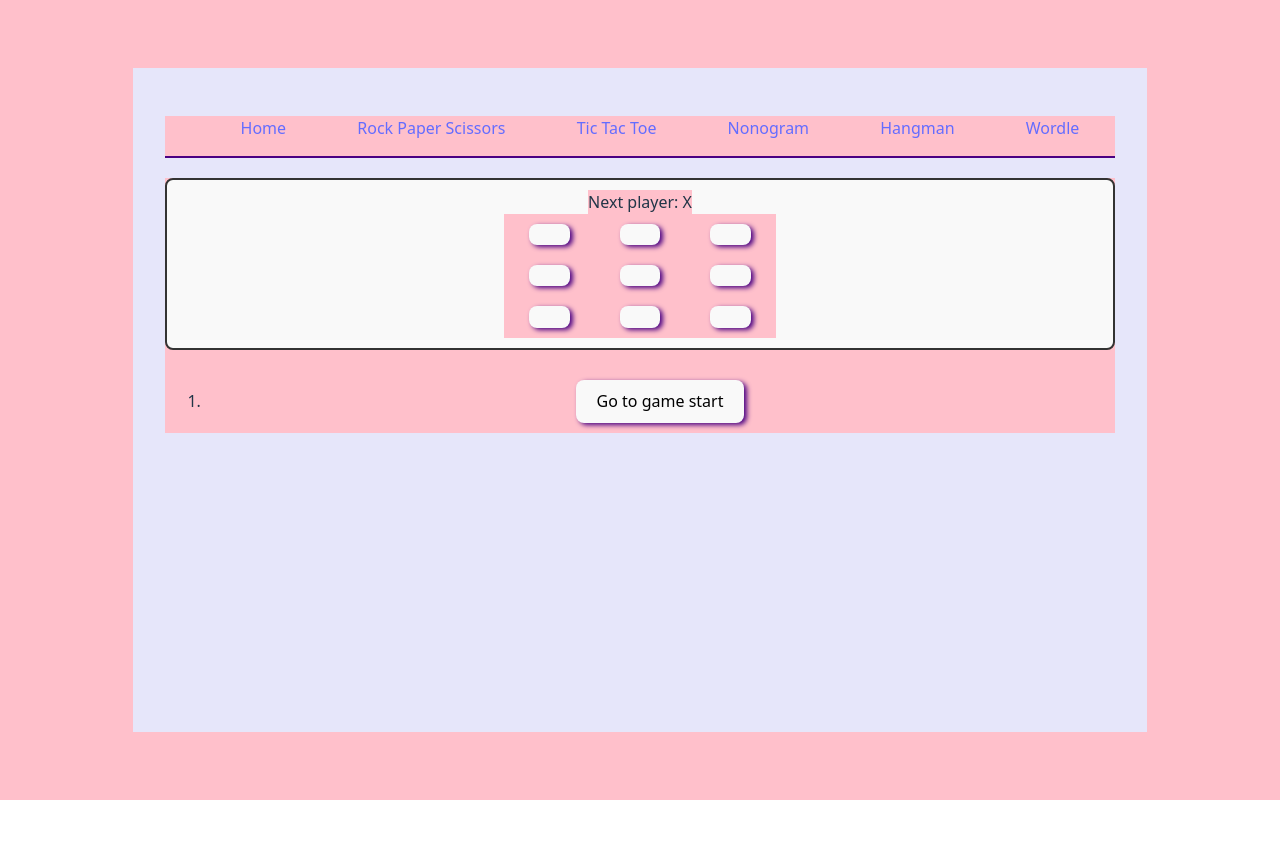
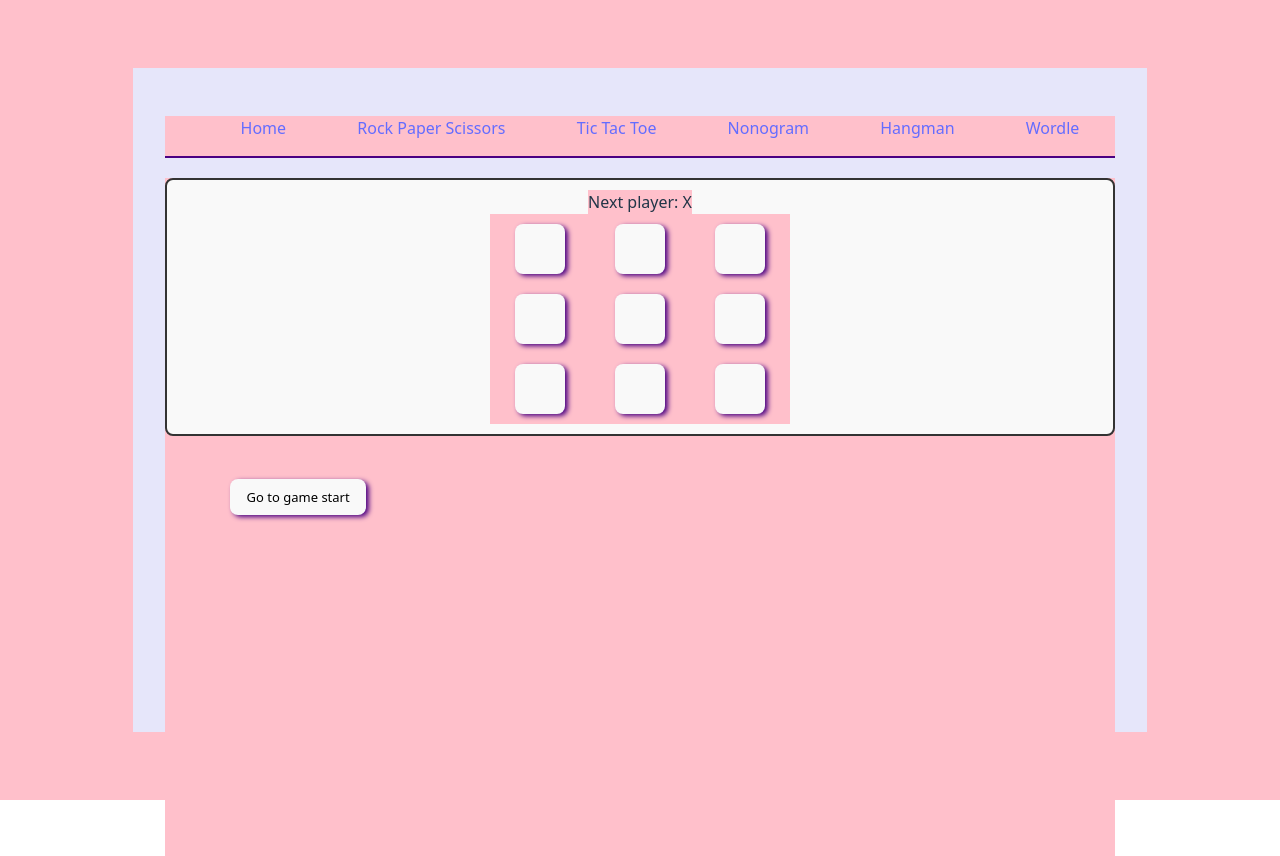
Before and after one commit to Legolas1148/404_Gamers_Not_Found_Final_Project, a React app: page /routes/tic-tac-toe in a window 1280 px wide. Before the commit the page ends 800 px from the top, so only its background shows below. Built offline with nearby package versions, Linux system fonts and the light colour scheme; the HTML template or start-up script is replaced by a standard one.

Commit message:
Styling changes

```diff
--- a/routes/rock-paper-scissors/rps.css
+++ b/routes/rock-paper-scissors/rps.css
@@ -25,8 +25,21 @@
         }
 
     /*Game view styling*/
-    ol.game-info {
+    .game-info > ol {
     list-style-type: none;
-    color: goldenrod;
-    border: 3px solid hotpink;
     }
+.game-info {
+    display: flex;
+    font-size:small;
+    flex-direction:row;
+    flex-wrap:wrap;
+    height:400px;
+}
+.game-info:first-child{
+    font-size:medium;
+}
+
+.board-row > button{
+    height:50px;
+    width:50px;
+}
```
